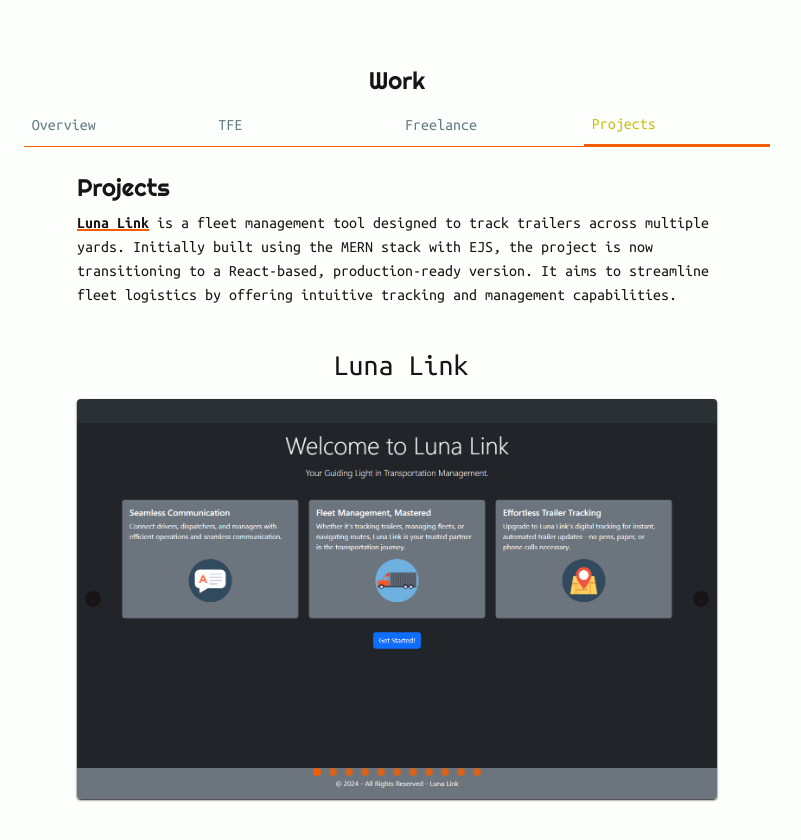
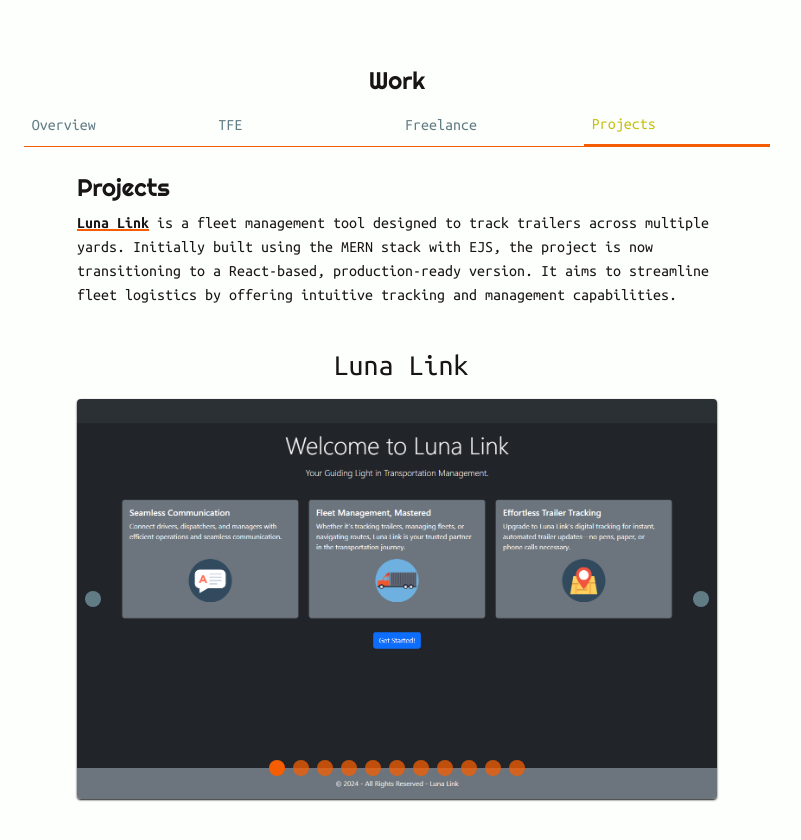
Before and after one commit to rooted92/portfolio-v2, a Next.js app: page /work/projects in a window 1280 px wide. Shown: the top 840 px of the page, without its empty margins (243-1044 px from the left). Built offline with nearby package versions, Linux system fonts and the light colour scheme.

Commit message:
style: added hover styles to index dots in carousel

```diff
--- a/app/components/Carousel.tsx
+++ b/app/components/Carousel.tsx
@@ -55,7 +55,7 @@ const Carousel = ({ items }: CarouselProps) => {
       {/* Navigation Buttons */}
       <button
         onClick={handlePrev}
-        className="absolute top-1/2 left-2 -translate-y-1/2 bg-licorice bg-opacity-50 text-honeydew p-2 rounded-full z-10 focus:outline-none hover:bg-opacity-75 hidden sm:block"
+        className="absolute top-1/2 left-2 -translate-y-1/2 bg-hookersGreen bg-opacity-50 text-honeydew p-2 rounded-full z-10 focus:outline-none hover:scale-110 hidden sm:block transition-all ease-in"
       >
         <i
           className="icon-[icon-park-outline--left-one]"
@@ -65,7 +65,7 @@ const Carousel = ({ items }: CarouselProps) => {
       </button>
       <button
         onClick={handleNext}
-        className="absolute top-1/2 right-2 -translate-y-1/2 bg-licorice bg-opacity-50 text-honeydew p-2 rounded-full z-10 focus:outline-none hover:bg-opacity-75 hidden sm:block"
+        className="absolute top-1/2 right-2 -translate-y-1/2 bg-hookersGreen bg-opacity-50 text-honeydew p-2 rounded-full z-10 focus:outline-none hover:scale-110 hidden sm:block transition-all ease-in"
       >
         <i
           className="icon-[icon-park-outline--right-one]"
@@ -80,11 +80,11 @@ const Carousel = ({ items }: CarouselProps) => {
           <button
             key={index}
             onClick={() => setCurrentIndex(index)}
-            className={`w-2 h-2 rounded-full ${
+            className={`w-4 h-4 rounded-full hover:-translate-y-1 hover:scale-110 ${
               index === currentIndex
                 ? "bg-persimmon"
                 : "bg-persimmon opacity-75 hover:opacity-100"
-            }`}
+            } transition-all ease-in`}
           />
         ))}
       </div>
```
